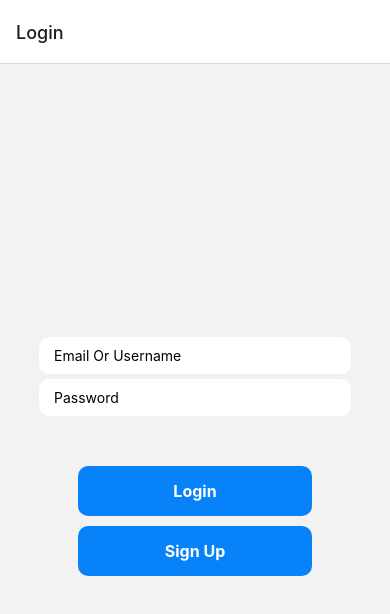
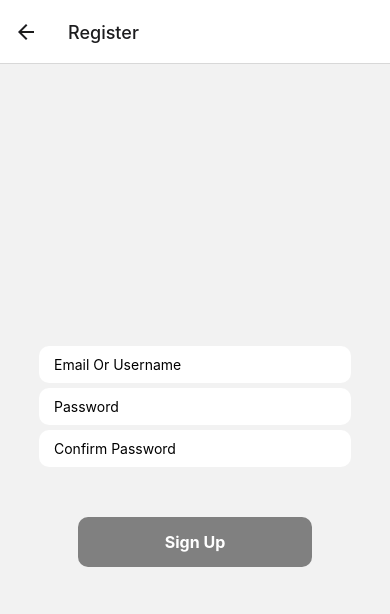
Before and after one commit to Crakenar/Illaoi, a React Native app in the folder frontMobile/: screen /Register in a window 390 px wide. Before the commit this address had no page. Shown: the top 614 px of the page. Built offline with nearby package versions, Linux system fonts and the light colour scheme.

Commit message:
Adding registration component and logic + verify mail needed before loging

```diff
--- a/frontMobile/App.tsx
+++ b/frontMobile/App.tsx
@@ -15,6 +15,7 @@ import DataListScreen from "./src/pages/DataListScreen";
 import BottomNavigator from "./src/components/Organism/BottomNavigator";
 import AddingFormScreen from "./src/pages/AddingFormScreen";
 import ButtonIL from "./src/components/Atoms/ButtonIL";
+import RegisterScreen from "./src/pages/RegisterScreen";
 const Stack = createNativeStackNavigator();
 
 // options={{ headerBackVisible:false }}
@@ -58,6 +59,7 @@ export default function App() {
         ) : (
           <>
           <Stack.Screen name="Login" component={LoginScreen} />
+          <Stack.Screen name="Register" component={RegisterScreen} />
           </>
         )}
       </Stack.Navigator>
--- a/frontMobile/src/components/Atoms/ButtonIL.tsx
+++ b/frontMobile/src/components/Atoms/ButtonIL.tsx
@@ -1,12 +1,15 @@
 import ButtonIlPropsInterface from "@/interfaces/Atoms/ButtonIlInterface";
-import { View, Text, StyleSheet, TouchableOpacity} from "react-native";
+import { View, Text, Button, StyleSheet, TouchableOpacity} from "react-native";
 import TextIL from "./TextIL";
 
 export default function ButtonIL(props: ButtonIlPropsInterface) {
+  const buttonStyles = props.disabled ? styles.disabledButton : styles.button;
+
   return (
-    <TouchableOpacity onPress={props.onPressCallback} style={[styles.button, props.style]}>
+    <TouchableOpacity onPress={props.onPressCallback} style={[buttonStyles, props.style]}>
       <TextIL text={props.text}></TextIL>
     </TouchableOpacity>
+      // <Button title={props.text} onPress={props.onPressCallback} style={[styles.button, props.style]}></Button>
   );
 }
 
@@ -19,4 +22,12 @@ const styles = StyleSheet.create({
     alignItems: "center",
     marginTop: 10,
   },
+  disabledButton:{
+    backgroundColor: "gray",
+    width: "100%",
+    padding: 15,
+    borderRadius: 10,
+    alignItems: "center",
+    marginTop: 10,
+  },
 })
--- a/frontMobile/src/components/Organism/LoginForm.tsx
+++ b/frontMobile/src/components/Organism/LoginForm.tsx
@@ -17,18 +17,7 @@ export default function LoginForm() {
 
   const navigation = useNavigation<NativeStackNavigationProp<ParamListBase>>();
   const handleSignUp = async () => {
-    setLoading(true)
-    const {
-      data: { session },
-      error,
-    } = await supabase.auth.signUp({
-      email: email,
-      password: password,
-    })
-
-    if (error) Alert.alert(error.message)
-    if (!session) Alert.alert('Please check your inbox for email verification!')
-    setLoading(false)
+    navigation.navigate("Register");
   };
 
   async function handleLogin () {
--- /dev/null
+++ b/frontMobile/src/pages/RegisterScreen.tsx
@@ -0,0 +1,99 @@
+import {
+  View,
+  Text,
+  KeyboardAvoidingView,
+  StyleSheet,
+  Alert,
+} from "react-native";
+import { useState } from "react";
+import { supabase } from "../lib/supabase";
+
+//Components
+import ButtonIL from "../components/Atoms/ButtonIL";
+import TextInputIL from "../components/Atoms/TextInputIL";
+import ButtonContainerIL from "../components/Molecules/ButtonContainerIL";
+import TextInputContainerIL from "../components/Molecules/TextInputContainerIL";
+
+export default function RegisterScreen({ navigation }: any) {
+  const [email, setEmail] = useState("");
+  const [password, setPassword] = useState("");
+  const [passwordConfirm, setPasswordConfirm] = useState("");
+  const [loading, setLoading] = useState(false);
+
+  const handleSignUp = async () => {
+    setLoading(true);
+    if (password !== passwordConfirm) {
+      alert("Passwords do not match");
+      setLoading(false);
+      return;
+    }
+    const { data, error } = await supabase.auth.signUp({
+      email: email,
+      password: password,
+    });
+    if (error) {
+      Alert.alert(error.message);
+    } else {
+      const {
+        data: { user },
+      } = await supabase.auth.getUser();
+
+      if (user) {
+        navigation.navigate("Home");
+      } else {
+        navigation.navigate("Login");
+        Alert.alert("Veuillez verifier votre addresse mail");
+      }
+    }
+    setLoading(false);
+  };
+
+  return (
+    <KeyboardAvoidingView style={styles.container} behavior="padding">
+      <TextInputContainerIL>
+        <TextInputIL
+          placeholder="Email Or Username"
+          value={email}
+          onChangeTextCallback={(text: string) => setEmail(text)}
+          isSecret={false}
+        />
+        <TextInputIL
+          placeholder="Password"
+          value={password}
+          onChangeTextCallback={(text: string) => setPassword(text)}
+          isSecret={true}
+        />
+        <TextInputIL
+          placeholder="Confirm Password"
+          value={passwordConfirm}
+          onChangeTextCallback={(text: string) => setPasswordConfirm(text)}
+          isSecret={true}
+        />
+      </TextInputContainerIL>
+      <ButtonContainerIL>
+        <ButtonIL
+          text="Sign Up"
+          disabled={
+            password !== passwordConfirm ||
+            loading ||
+            email === "" ||
+            password === "" ||
+            passwordConfirm === ""
+          }
+          onPressCallback={handleSignUp}
+        />
+      </ButtonContainerIL>
+    </KeyboardAvoidingView>
+  );
+}
+
+const styles = StyleSheet.create({
+  container: {
+    flex: 1,
+    alignItems: "center",
+    justifyContent: "center",
+  },
+  inputContainer: {
+    width: "80%",
+  },
+});
```
